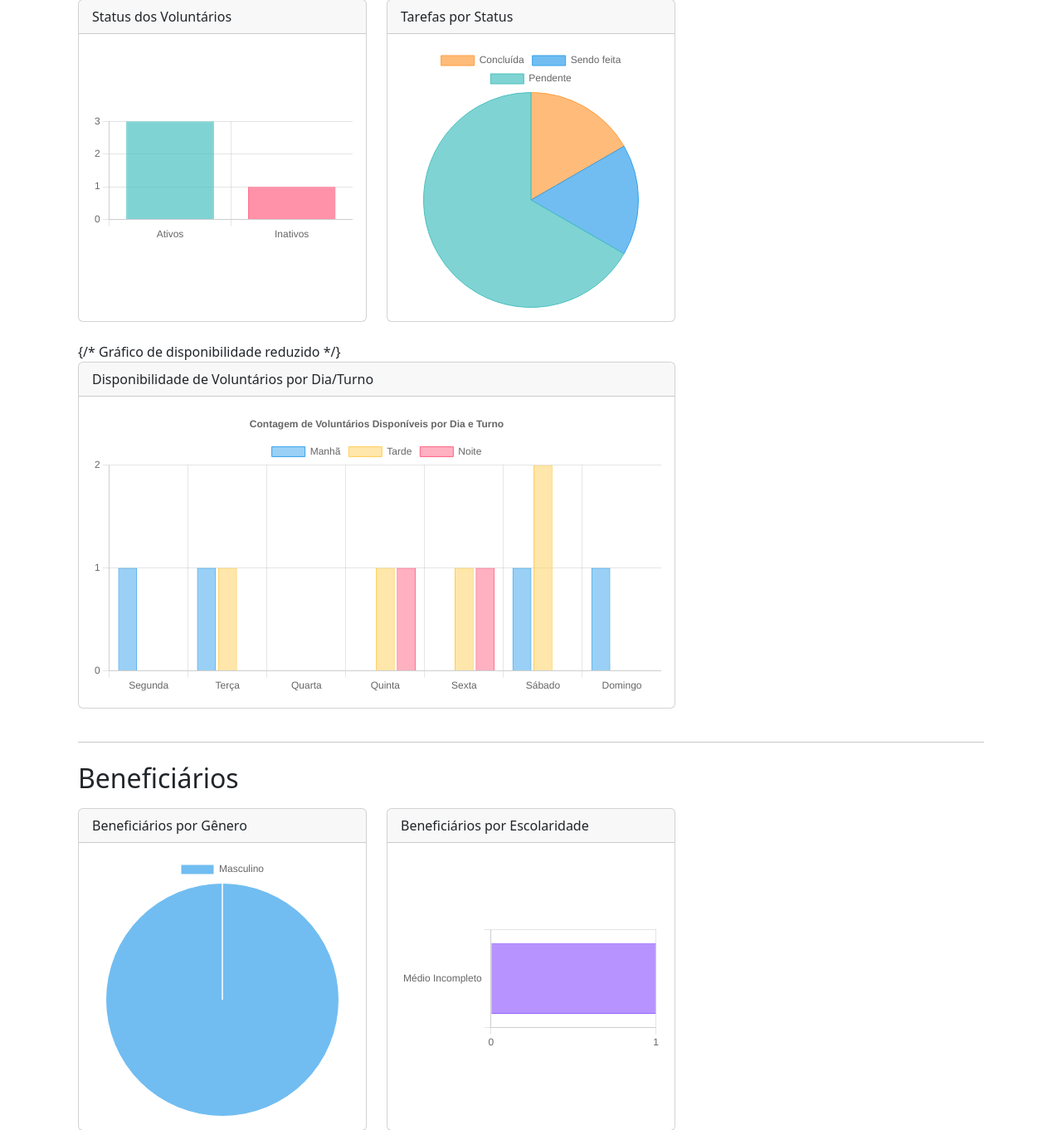
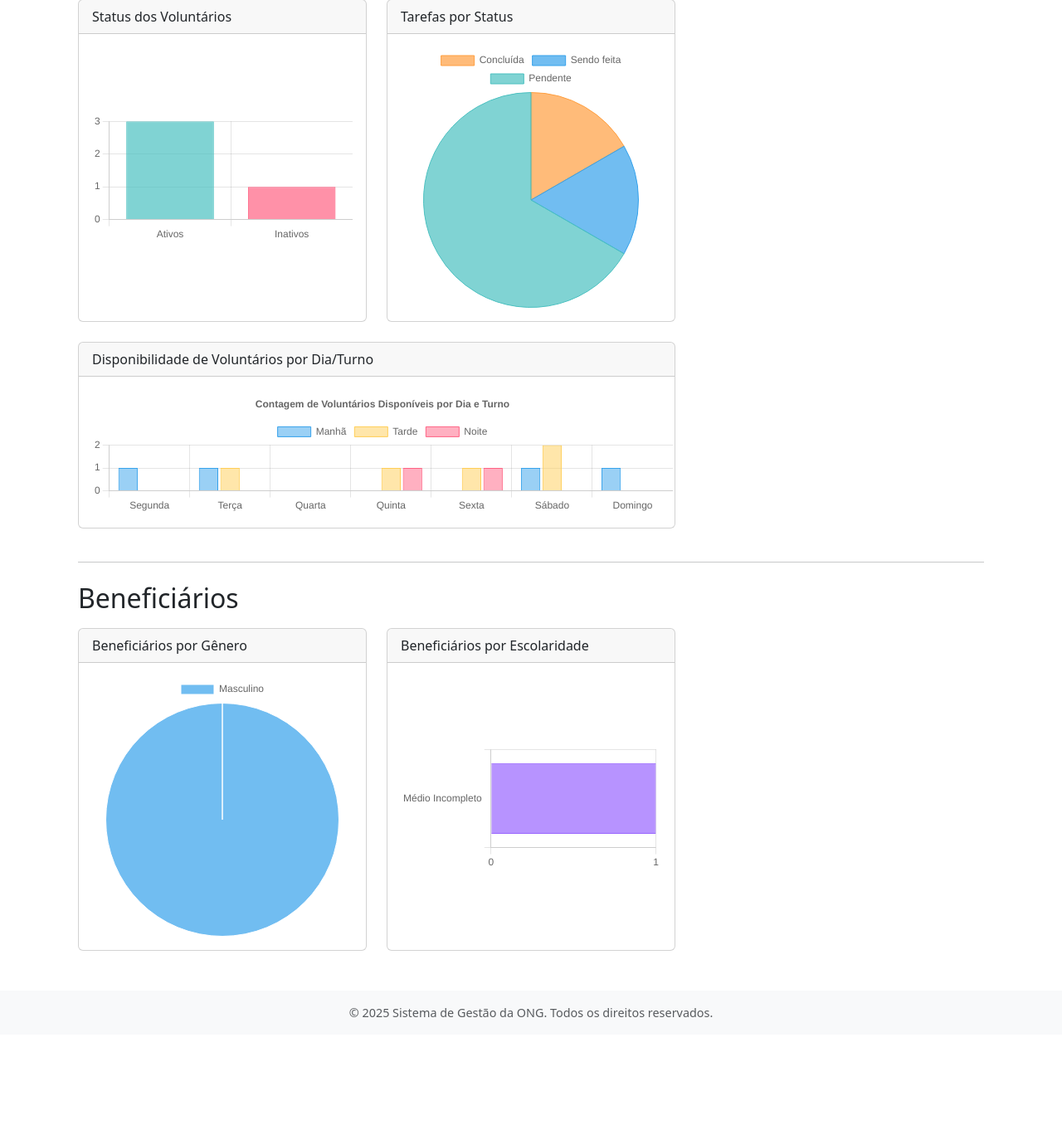
Before and after one commit to andreelzs/GestaoRenatoRodriguesONG, a Django app: page /dashboard/ in a window 1280 px wide. Shown: the part 408-1770 px from the top of the page at 83% size. After the commit the page ends 1634 px from the top, so only its background shows below. Run offline with Django 4.2, Linux system fonts and the light colour scheme; a user stored in the database is signed in; data comes from the database, SQL or seed files in the repository.

Commit message:
Corrigindo gráfico disponibilidade

```diff
--- a/core/static/core/js/dashboard_charts.js
+++ b/core/static/core/js/dashboard_charts.js
@@ -178,6 +178,7 @@ document.addEventListener('DOMContentLoaded', function () {
                 },
                 options: {
                     responsive: true,
+                    maintainAspectRatio: false, // Adicionado para melhor ajuste em telas pequenas
                     scales: { y: { beginAtZero: true, ticks: { stepSize: 1, precision: 0 } } },
                     plugins: { legend: { position: 'top' }, title: { display: true, text: 'Contagem de Voluntários Disponíveis por Dia e Turno' } }
                 }
--- a/dashboard/templates/dashboard/painel_principal.html
+++ b/dashboard/templates/dashboard/painel_principal.html
@@ -77,11 +77,13 @@
         </div>
     </div>
     <div class="row">
-        <div class="col-lg-8 col-md-12 mb-4"> {/* Gráfico de disponibilidade reduzido */}
+        <div class="col-lg-8 col-md-12 mb-4">
             <div class="card">
                 <div class="card-header">Disponibilidade de Voluntários por Dia/Turno</div>
                 <div class="card-body">
-                    <canvas id="graficoDisponibilidadeVoluntarios"></canvas>
+                    <div style="overflow-x: auto; min-width: 700px;">
+                        <canvas id="graficoDisponibilidadeVoluntarios"></canvas>
+                    </div>
                 </div>
             </div>
         </div>
```
